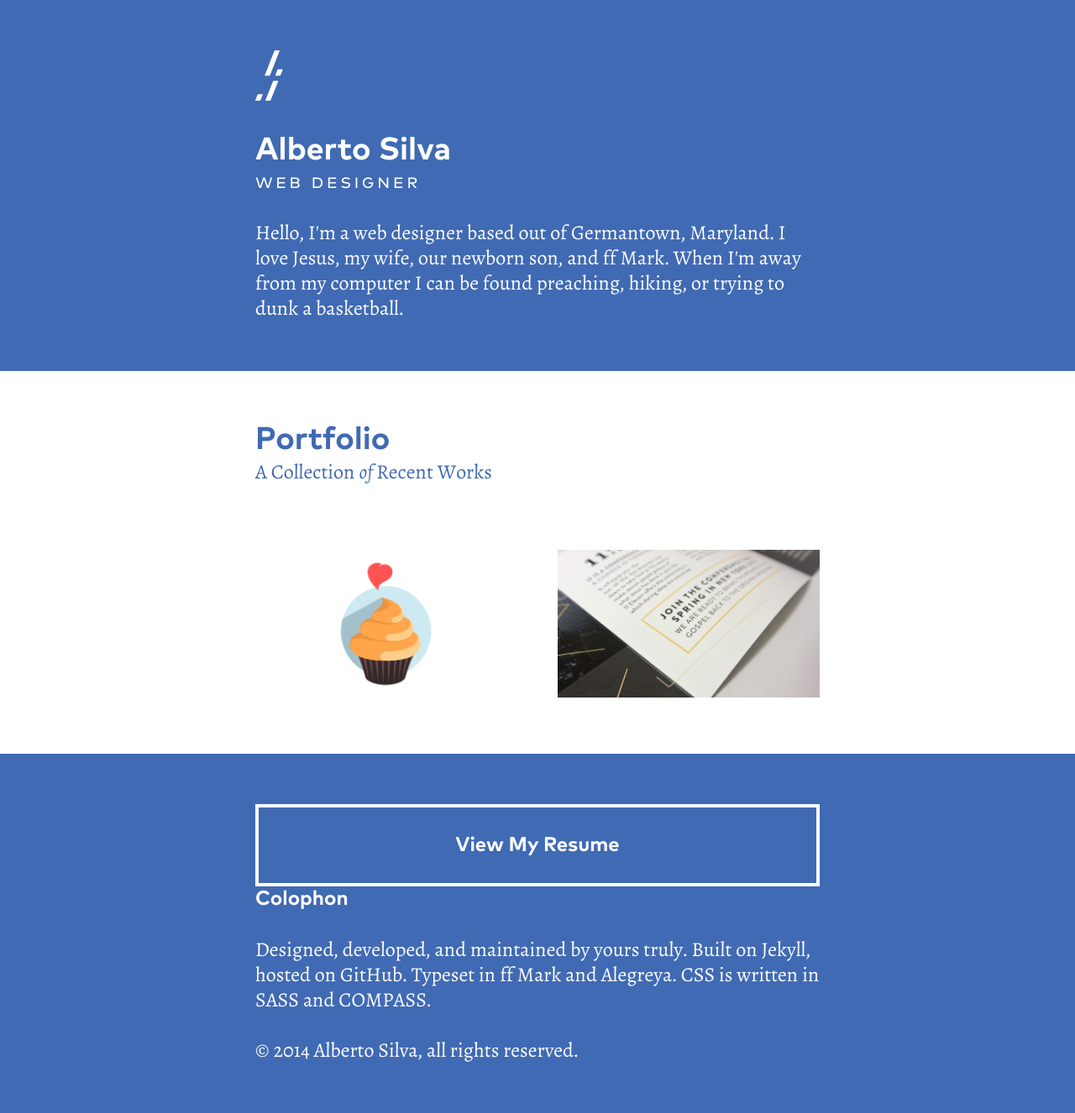
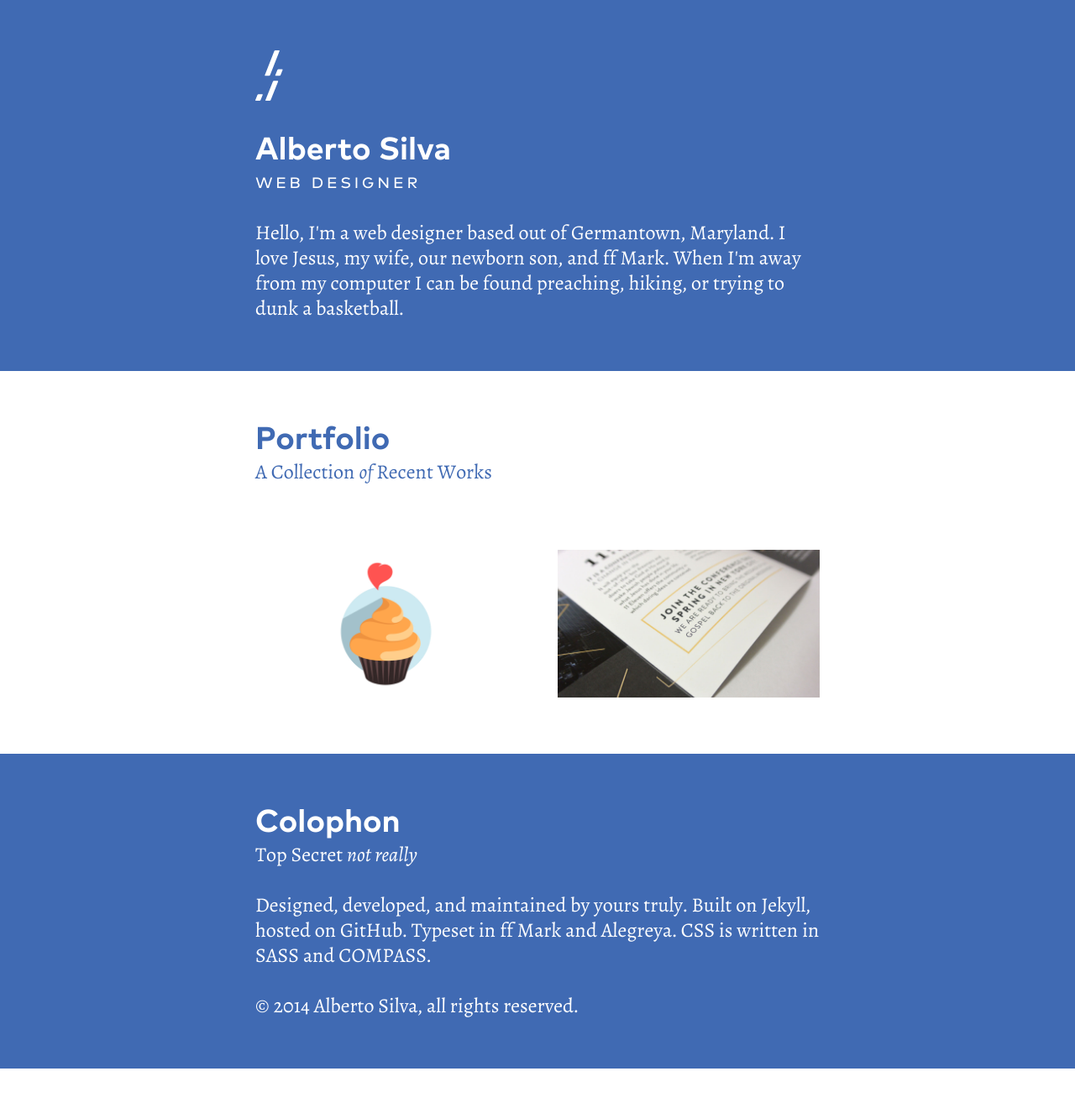
Before and after one commit to asilvadesigns/portfolio, a Jekyll site: the page built from index.html, in a window 1280 px wide. Shown: the whole page at 84% size. Built offline with Jekyll 4.4.1, drawn with Linux system fonts in a browser that asks for light colours; after the commit the page ends 1273 px from its top, so only the background shows below that.

Commit message:
Test v13

```diff
--- a/_includes/footer.html
+++ b/_includes/footer.html
@@ -1,8 +1,18 @@
 <footer class="site__footer">
     <article class="container">
-        <a href="{{ "/docs/AlbertoSilva_resume.pdf" | prepend: site.baseurl }}" class="[ title title--primary ] [ btn btn--large ]">View My Resume</a>
-		<h5 class="headline headline--primary">Colophon</h5>
-		<p>Designed, developed, and maintained by yours truly. Built on Jekyll, hosted on GitHub. Typeset in ff Mark and Alegreya. CSS is written in SASS and COMPASS.</p>
+        <!-- <a href="{{ "/docs/AlbertoSilva_resume.pdf" | prepend: site.baseurl }}" class="[ title title--primary ] [ btn btn--large ]">View My Resume</a> -->
+        <!-- <div class="col--2">
+            <h5 class="gamma [ headline headline--primary ]">Contact</h5>
+            <h6 class="epsilon [ headline headline--secondary ]">Currently&nbsp;<em>available for work</em></h6>
+            <ul>
+                <li>(301) 275-0678</li>
+                <li><a href="mailto:ASilvaDesigns@gmail.com">ASilvaDesigns@gmail.com</a></li>
+                <li><a href="https://www.behance.net/albertosilvajr">Behance</a></li>
+            </ul>
+        </div> -->
+        <h5 class="gamma [ headline headline--primary ]">Colophon</h5>
+        <h6 class="epsilon [ headline headline--secondary ]">Top Secret&nbsp;<em>not really</em></h6>
+        <p>Designed, developed, and maintained by yours truly. Built on Jekyll, hosted on GitHub. Typeset in ff Mark and Alegreya. CSS is written in SASS and COMPASS.</p>
 		<p>&copy; 2014 Alberto Silva, all rights reserved.</p>
 	</article>
 </footer>
--- a/_includes/header.html
+++ b/_includes/header.html
@@ -1,5 +1,5 @@
 <header class="site__header">
-    <div class="container container--first">
+    <div class="container">
         <div class="intro">
             <div class="logo">
                 <a class="logo__icon" href="{{ site.baseurl }}/">
```
Also changed, not shown: 6 other files.
